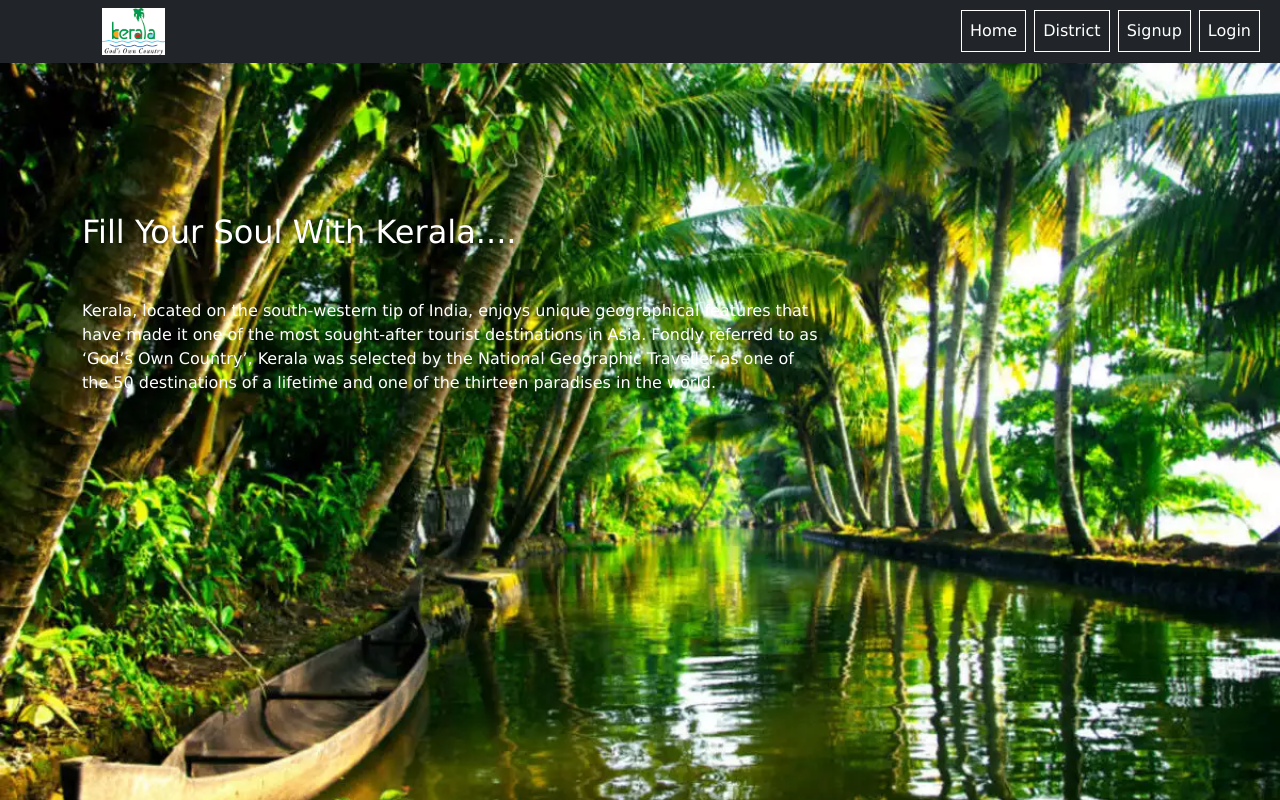
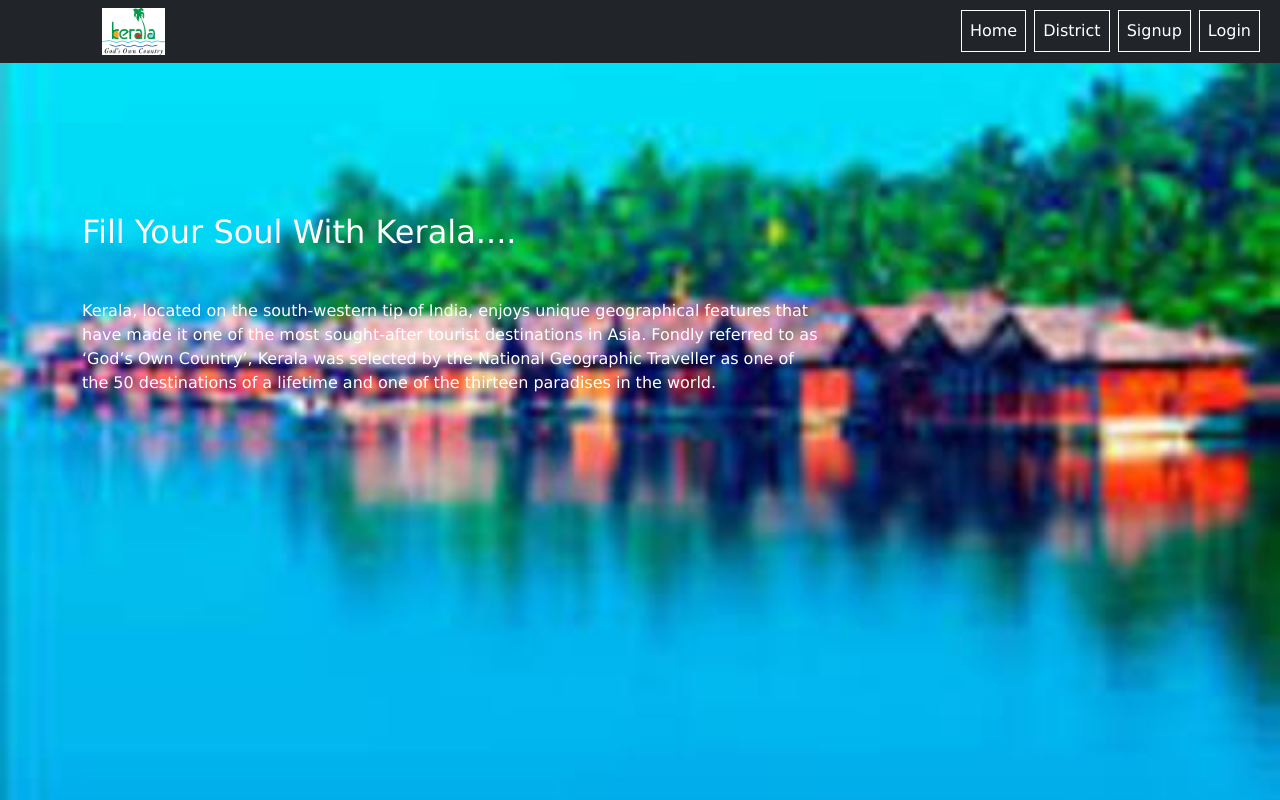
Before and after one commit to rasika1998/orgkerala, a plain HTML site: page index.html in a window 1280 px wide. Drawn offline with nearby package versions, Linux system fonts and the light colour scheme.

Commit message:
Update style.css

```diff
--- a/style.css
+++ b/style.css
@@ -3,7 +3,7 @@
     padding:0px;
 }
 body{
-    background-image: url("org1.webp");
+    background-image: url("poo.jpg");
     background-size: cover;
 background-position: fixed;}
 #logo{
```
